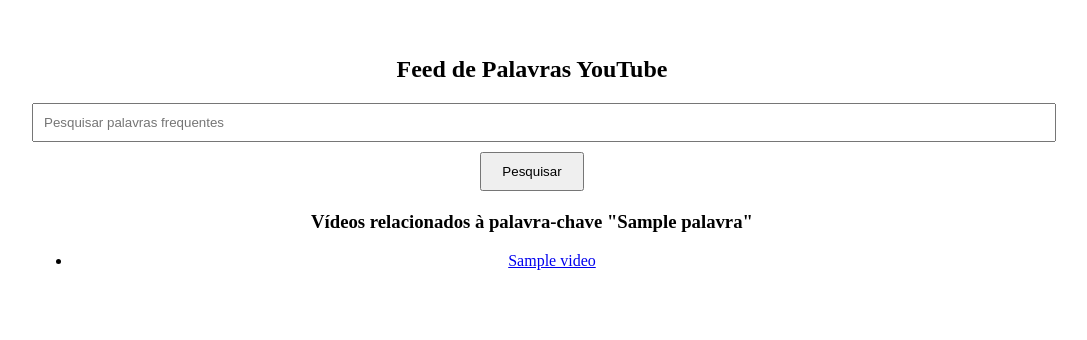
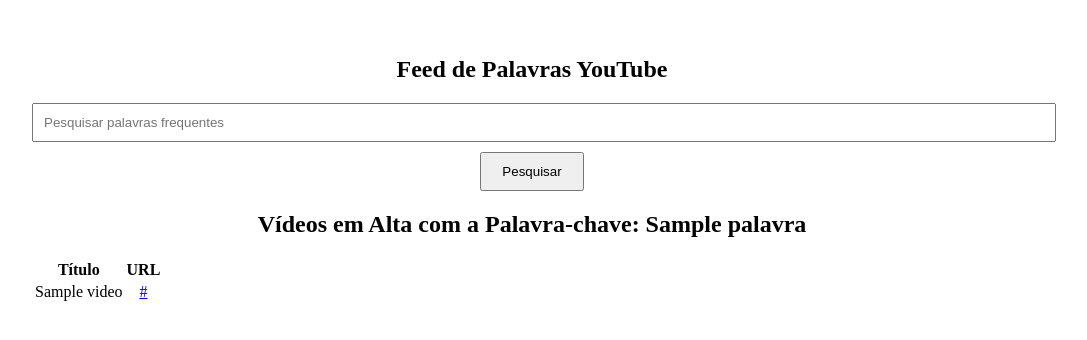
Before and after one commit to LeonardoFCorrea/YoutubeDataProject, a Flask app: template src/templates/feedPalavras.html in a window 1280 px wide. Shown: the part 52-392 px from the top of the page, without its empty margins (108-1195 px from the left). Run offline with Flask 3, Linux system fonts and the light colour scheme; the template is opened without the code that fills it: most values are stand-ins (such as "Sample title", 1, 10 or a date in 2020).

Commit message:
Final Back-End

```diff
--- a/src/app.py
+++ b/src/app.py
@@ -134,6 +134,7 @@
             q=palavra,
             part='snippet',
             type='video',
+            order='viewCount',
             maxResults=10
         )
         response = search_request.execute()
@@ -155,5 +156,6 @@
 
     return render_template('feedPalavras.html')
 
+
 if __name__ == '__main__':
     app.run(debug=True)
--- a/src/templates/feedPalavras.html
+++ b/src/templates/feedPalavras.html
@@ -24,14 +24,25 @@
             <button type="submit">Pesquisar</button>
         </form>
 
-        {% if palavra and videos %}
-        <h3>Vídeos relacionados à palavra-chave "{{ palavra }}"</h3>
-        <ul>
-            {% for video in videos %}
-            <li><a href="{{ video.url }}">{{ video.titulo }}</a></li>
-            {% endfor %}
-        </ul>
-        {% endif %}
+        <h2>Vídeos em Alta com a Palavra-chave: {{ palavra }}</h2>
+
+        <table>
+            <thead>
+                <tr>
+                    <th>Título</th>
+                    <th>URL</th>
+                </tr>
+            </thead>
+            <tbody>
+                {% for video in videos %}
+                <tr>
+                    <td>{{ video.titulo }}</td>
+                    <td><a href="{{ video.url }}">{{ video.url }}</a></td>
+                </tr>
+                {% endfor %}
+            </tbody>
+        </table>
+
     </div>
 </body>
 
--- a/src/templates/index.html
+++ b/src/templates/index.html
@@ -56,6 +56,7 @@
                     </ul>
                 </div>
             </div>
+            <button id="compare-button" onclick="createComparisonChart()">Comparar</button>
             <div class="col-right">
                 <div class="analysis-section">
                     <h3>Análise do Segundo Vídeo</h3>
@@ -82,7 +83,6 @@
                 </div>
             </div>
         </div>
-        <button id="compare-button" onclick="createComparisonChart()">Comparar</button>
         <div id="chart-section">
             <canvas id="chart"></canvas>
         </div>
@@ -94,7 +94,6 @@
             // Obtém os dados dos vídeos
             var videoName = "{{ video_name }}";
             var averageScore = {{ average_score }}
-        };
         var positivePercentage = {{ positive_percentage }};
         var negativePercentage = {{ negative_percentage }};
 
```
